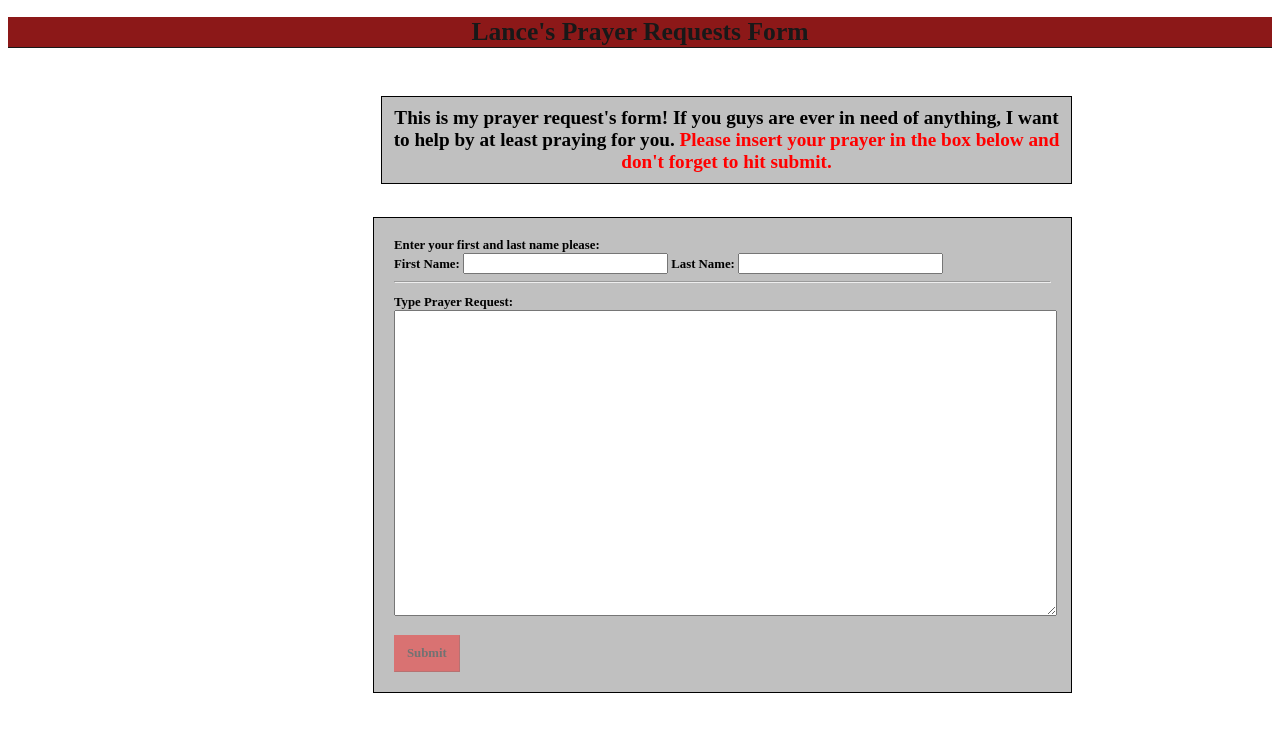
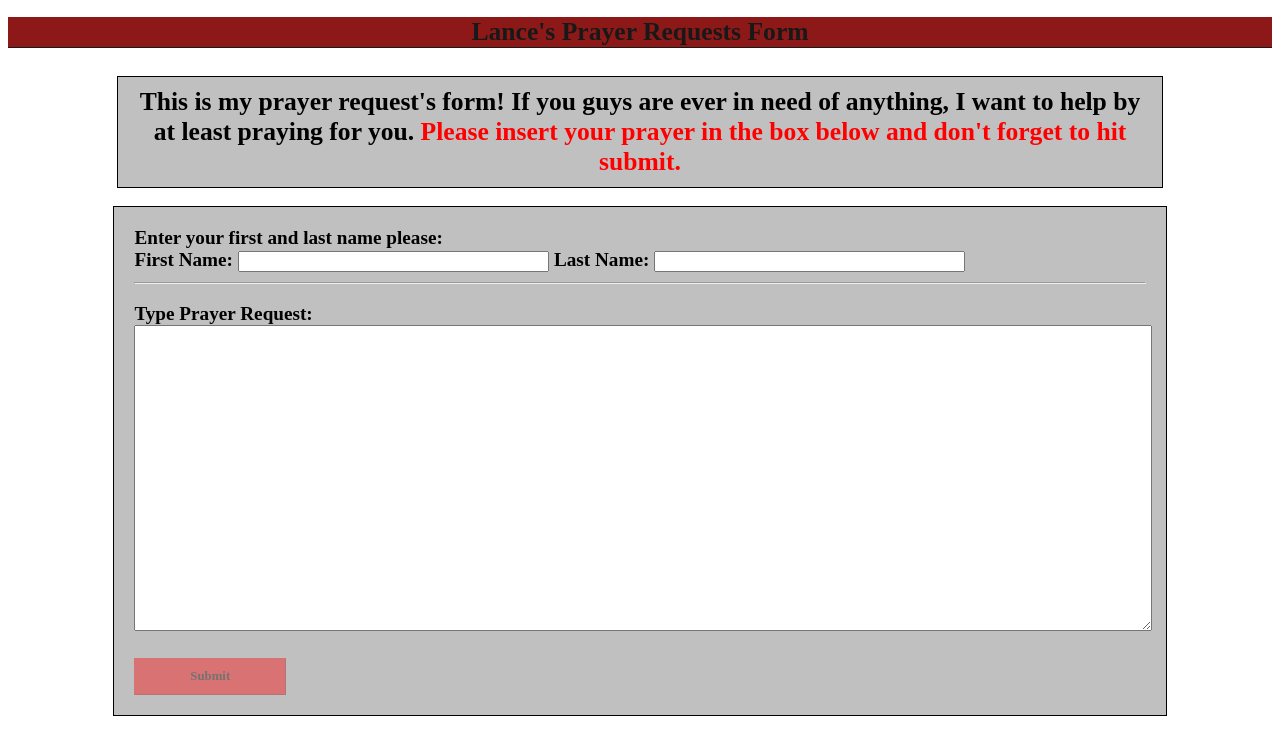
Before and after one commit to LanceTa1996/prayerrequest, a plain HTML site: page index.html in a window 1280 px wide. Drawn offline with Linux system fonts and the light colour scheme; a script that the page names is missing.

Commit message:
Update stylesheet3.css

```diff
--- a/stylesheet3.css
+++ b/stylesheet3.css
@@ -8,7 +8,7 @@ color:red;
 
 
 #para{
-font-size: 1.5vw;
+font-size: 2vw;
 font-weight: bold;
 border-width: 1px;
 margin-left:373px;
@@ -16,10 +16,11 @@ margin-right: 200px;
 text-align: center;
 margin-top:20px;
 margin-bottom:5px;
-max-width: 100%;
+max-width: 81%;
 background-color: silver;
 border: 1px solid black;
 padding:10px;
+margin: auto;
 }
 
 
@@ -49,10 +50,11 @@ margin-top:10px;
 margin-bottom:5px;
 background-color: silver;
 padding:20px;
-max-width:100%;
+max-width:80%;
 max-height: 100%;
 border: 1px solid black;
-font-size: 1vw;
+font-size: 1.5vw;
+margin: auto;
 
 }
 
@@ -80,8 +82,8 @@ background-size: cover;
 }
 
 #submit{
-height: 15%;
-width: 10%;
+height: 10%;
+width: 15%;
 max-width:100%;
 text-align:center;
 font-size: 1vw;
```
